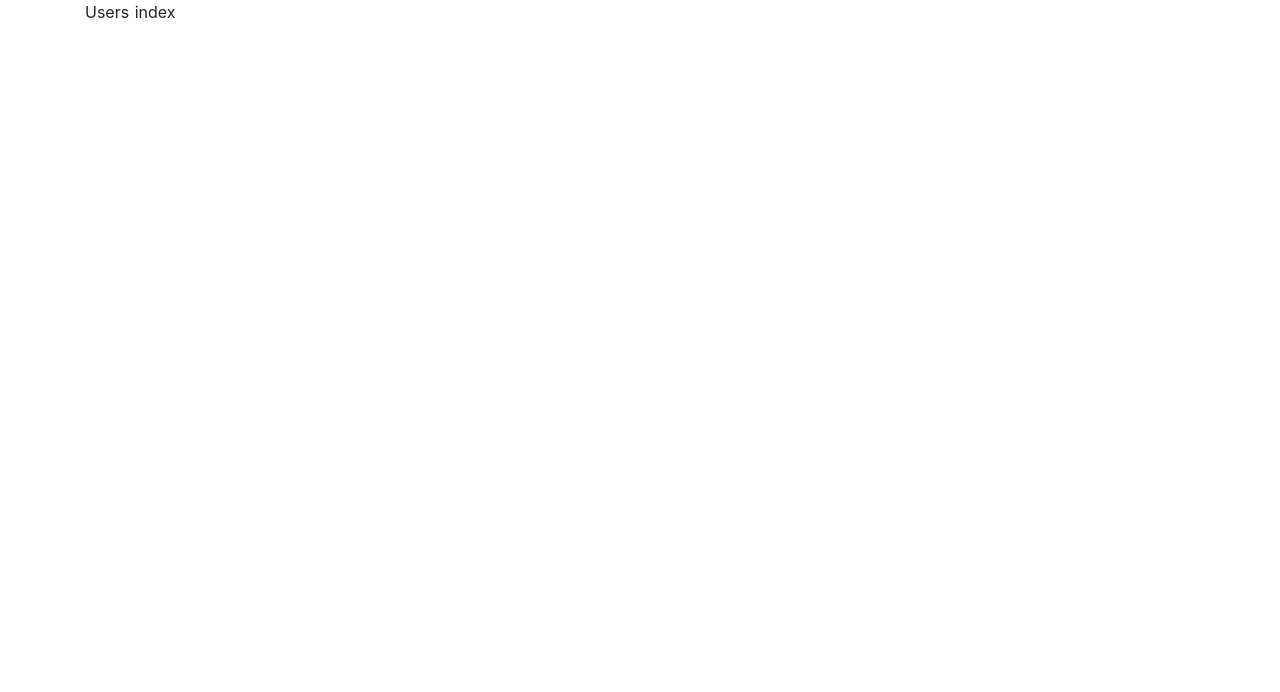
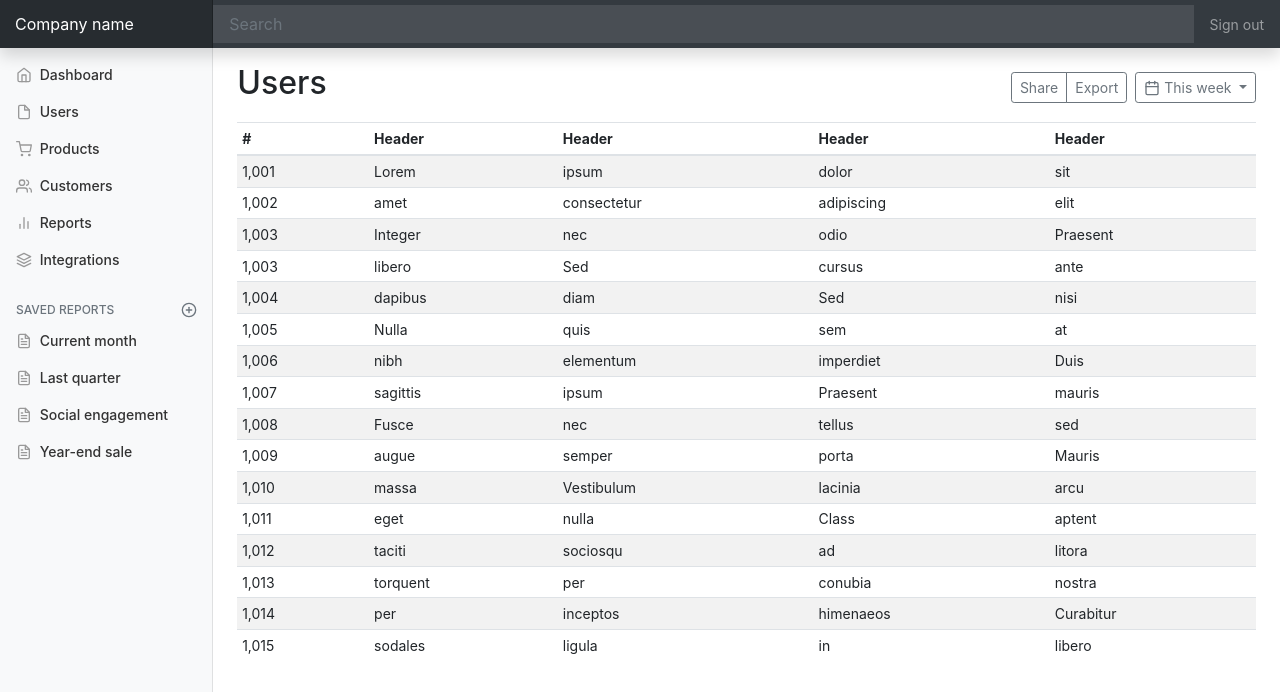
Before and after one commit to maximebeaudoin/nuxt-spa-example, a Nuxt app: page /users in a window 1280 px wide. Shown: the top 692 px of the page. Built offline with nearby package versions, Linux system fonts and the light colour scheme.

Commit message:
Add components

```diff
--- /dev/null
+++ b/assets/scss/style.scss
@@ -0,0 +1,110 @@
+// @import "~@coreui/coreui/scss/coreui";
+
+// @import "~startbootstrap-sb-admin-2/css/sb-admin-2";
+
+body {
+  font-size: .875rem;
+}
+
+.feather {
+  width: 16px;
+  height: 16px;
+  vertical-align: text-bottom;
+}
+
+/*
+ * Sidebar
+ */
+
+.sidebar {
+  position: fixed;
+  top: 0;
+  bottom: 0;
+  left: 0;
+  z-index: 100; /* Behind the navbar */
+  padding: 48px 0 0; /* Height of navbar */
+  box-shadow: inset -1px 0 0 rgba(0, 0, 0, .1);
+}
+
+.sidebar-sticky {
+  position: relative;
+  top: 0;
+  height: calc(100vh - 48px);
+  padding-top: .5rem;
+  overflow-x: hidden;
+  overflow-y: auto; /* Scrollable contents if viewport is shorter than content. */
+}
+
+@supports ((position: -webkit-sticky) or (position: sticky)) {
+  .sidebar-sticky {
+    position: -webkit-sticky;
+    position: sticky;
+  }
+}
+
+.sidebar .nav-link {
+  font-weight: 500;
+  color: #333;
+}
+
+.sidebar .nav-link .feather {
+  margin-right: 4px;
+  color: #999;
+}
+
+.sidebar .nav-link.active {
+  color: #007bff;
+}
+
+.sidebar .nav-link:hover .feather,
+.sidebar .nav-link.active .feather {
+  color: inherit;
+}
+
+.sidebar-heading {
+  font-size: .75rem;
+  text-transform: uppercase;
+}
+
+/*
+ * Content
+ */
+
+[role="main"] {
+  padding-top: 133px; /* Space for fixed navbar */
+}
+
+@media (min-width: 768px) {
+  [role="main"] {
+    padding-top: 48px; /* Space for fixed navbar */
+  }
+}
+
+/*
+ * Navbar
+ */
+
+.navbar-brand {
+  padding-top: .75rem;
+  padding-bottom: .75rem;
+  font-size: 1rem;
+  background-color: rgba(0, 0, 0, .25);
+  box-shadow: inset -1px 0 0 rgba(0, 0, 0, .25);
+}
+
+.navbar .form-control {
+  padding: .75rem 1rem;
+  border-width: 0;
+  border-radius: 0;
+}
+
+.form-control-dark {
+  color: #fff;
+  background-color: rgba(255, 255, 255, .1);
+  border-color: rgba(255, 255, 255, .1);
+}
+
+.form-control-dark:focus {
+  border-color: transparent;
+  box-shadow: 0 0 0 3px rgba(255, 255, 255, .25);
+}
--- /dev/null
+++ b/components/Header.vue
@@ -0,0 +1,11 @@
+<template>
+  <nav class="navbar navbar-dark fixed-top bg-dark flex-md-nowrap p-0 shadow">
+    <a class="navbar-brand col-sm-3 col-md-2 mr-0" href="#">Company name</a>
+    <input class="form-control form-control-dark w-100" type="text" placeholder="Search" aria-label="Search">
+    <ul class="navbar-nav px-3">
+      <li class="nav-item text-nowrap">
+        <a class="nav-link" href="#">Sign out</a>
+      </li>
+    </ul>
+  </nav>
+</template>
--- /dev/null
+++ b/components/Sidebar.vue
@@ -0,0 +1,89 @@
+<template>
+  <nav class="col-md-2 d-none d-md-block bg-light sidebar">
+    <div class="sidebar-sticky">
+      <ul class="nav flex-column">
+        <li class="nav-item">
+          <nuxt-link to="/" class="nav-link">
+            <span data-feather="home" />
+            Dashboard
+          </nuxt-link>
+        </li>
+        <li class="nav-item">
+          <nuxt-link to="/users" class="nav-link">
+            <span data-feather="file" />
+            Users
+          </nuxt-link>
+        </li>
+        <li class="nav-item">
+          <a class="nav-link" href="#">
+            <span data-feather="shopping-cart" />
+            Products
+          </a>
+        </li>
+        <li class="nav-item">
+          <a class="nav-link" href="#">
+            <span data-feather="users" />
+            Customers
+          </a>
+        </li>
+        <li class="nav-item">
+          <a class="nav-link" href="#">
+            <span data-feather="bar-chart-2" />
+            Reports
+          </a>
+        </li>
+        <li class="nav-item">
+          <a class="nav-link" href="#">
+            <span data-feather="layers" />
+            Integrations
+          </a>
+        </li>
+      </ul>
+
+      <h6 class="sidebar-heading d-flex justify-content-between align-items-center px-3 mt-4 mb-1 text-muted">
+        <span>Saved reports</span>
+        <a class="d-flex align-items-center text-muted" href="#" aria-label="Add a new report">
+          <span data-feather="plus-circle" />
+        </a>
+      </h6>
+      <ul class="nav flex-column mb-2">
+        <li class="nav-item">
+          <a class="nav-link" href="#">
+            <span data-feather="file-text" />
+            Current month
+          </a>
+        </li>
+        <li class="nav-item">
+          <a class="nav-link" href="#">
+            <span data-feather="file-text" />
+            Last quarter
+          </a>
+        </li>
+        <li class="nav-item">
+          <a class="nav-link" href="#">
+            <span data-feather="file-text" />
+            Social engagement
+          </a>
+        </li>
+        <li class="nav-item">
+          <a class="nav-link" href="#">
+            <span data-feather="file-text" />
+            Year-end sale
+          </a>
+        </li>
+      </ul>
+    </div>
+  </nav>
+</template>
+
+<script lang="ts">
+import Vue from 'vue'
+const feather = require('feather-icons')
+
+export default Vue.extend({
+  mounted () {
+    // `this` points to the vm instance
+    feather.replace()
+  }
+})
+</script>
--- a/layouts/default.vue
+++ b/layouts/default.vue
@@ -1,55 +1,26 @@
 <template>
   <div>
-    <nuxt />
+    <Header />
+    <div class="container-fluid">
+      <div class="row">
+        <Sidebar />
+        <main role="main" class="col-md-9 ml-sm-auto col-lg-10 px-4">
+          <nuxt />
+        </main>
+      </div>
+    </div>
   </div>
 </template>
 
-<style>
-html {
-  font-family: 'Source Sans Pro', -apple-system, BlinkMacSystemFont, 'Segoe UI',
-    Roboto, 'Helvetica Neue', Arial, sans-serif;
-  font-size: 16px;
-  word-spacing: 1px;
-  -ms-text-size-adjust: 100%;
-  -webkit-text-size-adjust: 100%;
-  -moz-osx-font-smoothing: grayscale;
-  -webkit-font-smoothing: antialiased;
-  box-sizing: border-box;
-}
+<script lang="ts">
+import Vue from 'vue'
+import Header from '~/components/Header.vue'
+import Sidebar from '~/components/Sidebar.vue'
 
-*,
-*:before,
-*:after {
-  box-sizing: border-box;
-  margin: 0;
-}
-
-.button--green {
-  display: inline-block;
-  border-radius: 4px;
-  border: 1px solid #3b8070;
-  color: #3b8070;
-  text-decoration: none;
-  padding: 10px 30px;
-}
-
-.button--green:hover {
-  color: #fff;
-  background-color: #3b8070;
-}
-
-.button--grey {
-  display: inline-block;
-  border-radius: 4px;
-  border: 1px solid #35495e;
-  color: #35495e;
-  text-decoration: none;
-  padding: 10px 30px;
-  margin-left: 15px;
-}
-
-.button--grey:hover {
-  color: #fff;
-  background-color: #35495e;
-}
-</style>
+export default Vue.extend({
+  components: {
+    Header,
+    Sidebar
+  }
+})
+</script>
--- a/nuxt.config.js
+++ b/nuxt.config.js
@@ -5,7 +5,7 @@
   ** Headers of the page
   */
   head: {
-    title: process.env.npm_package_name || '',
+    title: 'SPA Example with NUXT' || '',
     meta: [
       { charset: 'utf-8' },
       { name: 'viewport', content: 'width=device-width, initial-scale=1' },
@@ -23,6 +23,7 @@
   ** Global CSS
   */
   css: [
+    '@/assets/scss/style.scss'
   ],
   /*
   ** Plugins to load before mounting the App
@@ -66,6 +67,6 @@
    ** Server
    */
   server: {
-    port: 8000
+    port: 8880
   }
 }
--- a/pages/index.vue
+++ b/pages/index.vue
@@ -1,60 +1,17 @@
 <template>
-  <div class="container">
-    <div>
-      <logo />
-      <h1 class="title">
-        nuxt-spa-example
-      </h1>
-      <h2 class="subtitle">
-        My groovy Nuxt.js project
-      </h2>
-      <div class="links">
-        <nuxt-link to="/users">Users</nuxt-link>
+  <div>
+    <div class="d-flex justify-content-between flex-wrap flex-md-nowrap align-items-center pt-3 pb-2 mb-3 border-bottom">
+      <h1 class="h2">Dashboard</h1>
+      <div class="btn-toolbar mb-2 mb-md-0">
+        <div class="btn-group mr-2">
+          <button type="button" class="btn btn-sm btn-outline-secondary">Share</button>
+          <button type="button" class="btn btn-sm btn-outline-secondary">Export</button>
+        </div>
+        <button type="button" class="btn btn-sm btn-outline-secondary dropdown-toggle">
+          <span data-feather="calendar"></span>
+          This week
+        </button>
       </div>
     </div>
   </div>
 </template>
-
-<script lang="ts">
-import Vue from 'vue'
-import Logo from '~/components/Logo.vue'
-
-export default Vue.extend({
-  components: {
-    Logo
-  }
-})
-</script>
-
-<style>
-.container {
-  margin: 0 auto;
-  min-height: 100vh;
-  display: flex;
-  justify-content: center;
-  align-items: center;
-  text-align: center;
-}
-
-.title {
-  font-family: 'Quicksand', 'Source Sans Pro', -apple-system, BlinkMacSystemFont,
-    'Segoe UI', Roboto, 'Helvetica Neue', Arial, sans-serif;
-  display: block;
-  font-weight: 300;
-  font-size: 100px;
-  color: #35495e;
-  letter-spacing: 1px;
-}
-
-.subtitle {
-  font-weight: 300;
-  font-size: 42px;
-  color: #526488;
-  word-spacing: 5px;
-  padding-bottom: 15px;
-}
-
-.links {
-  padding-top: 15px;
-}
-</style>
--- a/pages/users/index.vue
+++ b/pages/users/index.vue
@@ -1,7 +1,154 @@
 <template>
-  <div class="container">
-    <div>
-      Users index
+  <div>
+    <div class="d-flex justify-content-between flex-wrap flex-md-nowrap align-items-center pt-3 pb-2 mb-1">
+      <h1 class="h2">Users</h1>
+      <div class="btn-toolbar mb-2 mb-md-0">
+        <div class="btn-group mr-2">
+          <button type="button" class="btn btn-sm btn-outline-secondary">Share</button>
+          <button type="button" class="btn btn-sm btn-outline-secondary">Export</button>
+        </div>
+        <button type="button" class="btn btn-sm btn-outline-secondary dropdown-toggle">
+          <span data-feather="calendar"></span>
+          This week
+        </button>
+      </div>
+    </div>
+    <div class="table-responsive">
+      <table class="table table-striped table-sm">
+        <thead>
+        <tr>
+          <th>#</th>
+          <th>Header</th>
+          <th>Header</th>
+          <th>Header</th>
+          <th>Header</th>
+        </tr>
+        </thead>
+        <tbody>
+        <tr>
+          <td>1,001</td>
+          <td>Lorem</td>
+          <td>ipsum</td>
+          <td>dolor</td>
+          <td>sit</td>
+        </tr>
+        <tr>
+          <td>1,002</td>
+          <td>amet</td>
+          <td>consectetur</td>
+          <td>adipiscing</td>
+          <td>elit</td>
+        </tr>
+        <tr>
+          <td>1,003</td>
+          <td>Integer</td>
+          <td>nec</td>
+          <td>odio</td>
+          <td>Praesent</td>
+        </tr>
+        <tr>
+          <td>1,003</td>
+          <td>libero</td>
+          <td>Sed</td>
+          <td>cursus</td>
+          <td>ante</td>
+        </tr>
+        <tr>
+          <td>1,004</td>
+          <td>dapibus</td>
+          <td>diam</td>
+          <td>Sed</td>
+          <td>nisi</td>
+        </tr>
+        <tr>
+          <td>1,005</td>
+          <td>Nulla</td>
+          <td>quis</td>
+          <td>sem</td>
+          <td>at</td>
+        </tr>
+        <tr>
+          <td>1,006</td>
+          <td>nibh</td>
+          <td>elementum</td>
+          <td>imperdiet</td>
+          <td>Duis</td>
+        </tr>
+        <tr>
+          <td>1,007</td>
+          <td>sagittis</td>
+          <td>ipsum</td>
+          <td>Praesent</td>
+          <td>mauris</td>
+        </tr>
+        <tr>
+          <td>1,008</td>
+          <td>Fusce</td>
+          <td>nec</td>
+          <td>tellus</td>
+          <td>sed</td>
+        </tr>
+        <tr>
+          <td>1,009</td>
+          <td>augue</td>
+          <td>semper</td>
+          <td>porta</td>
+          <td>Mauris</td>
+        </tr>
+        <tr>
+          <td>1,010</td>
+          <td>massa</td>
+          <td>Vestibulum</td>
+          <td>lacinia</td>
+          <td>arcu</td>
+        </tr>
+        <tr>
+          <td>1,011</td>
+          <td>eget</td>
+          <td>nulla</td>
+          <td>Class</td>
+          <td>aptent</td>
+        </tr>
+        <tr>
+          <td>1,012</td>
+          <td>taciti</td>
+          <td>sociosqu</td>
+          <td>ad</td>
+          <td>litora</td>
+        </tr>
+        <tr>
+          <td>1,013</td>
+          <td>torquent</td>
+          <td>per</td>
+          <td>conubia</td>
+          <td>nostra</td>
+        </tr>
+        <tr>
+          <td>1,014</td>
+          <td>per</td>
+          <td>inceptos</td>
+          <td>himenaeos</td>
+          <td>Curabitur</td>
+        </tr>
+        <tr>
+          <td>1,015</td>
+          <td>sodales</td>
+          <td>ligula</td>
+          <td>in</td>
+          <td>libero</td>
+        </tr>
+        </tbody>
+      </table>
     </div>
   </div>
 </template>
+
+<script lang="ts">
+import Vue from 'vue'
+
+export default Vue.extend({
+  components: {
+
+  }
+})
+</script>
```
Also changed, not shown: package.json (+11 -6 lines), 2 other files (tests, documents, lock files or other folders).
